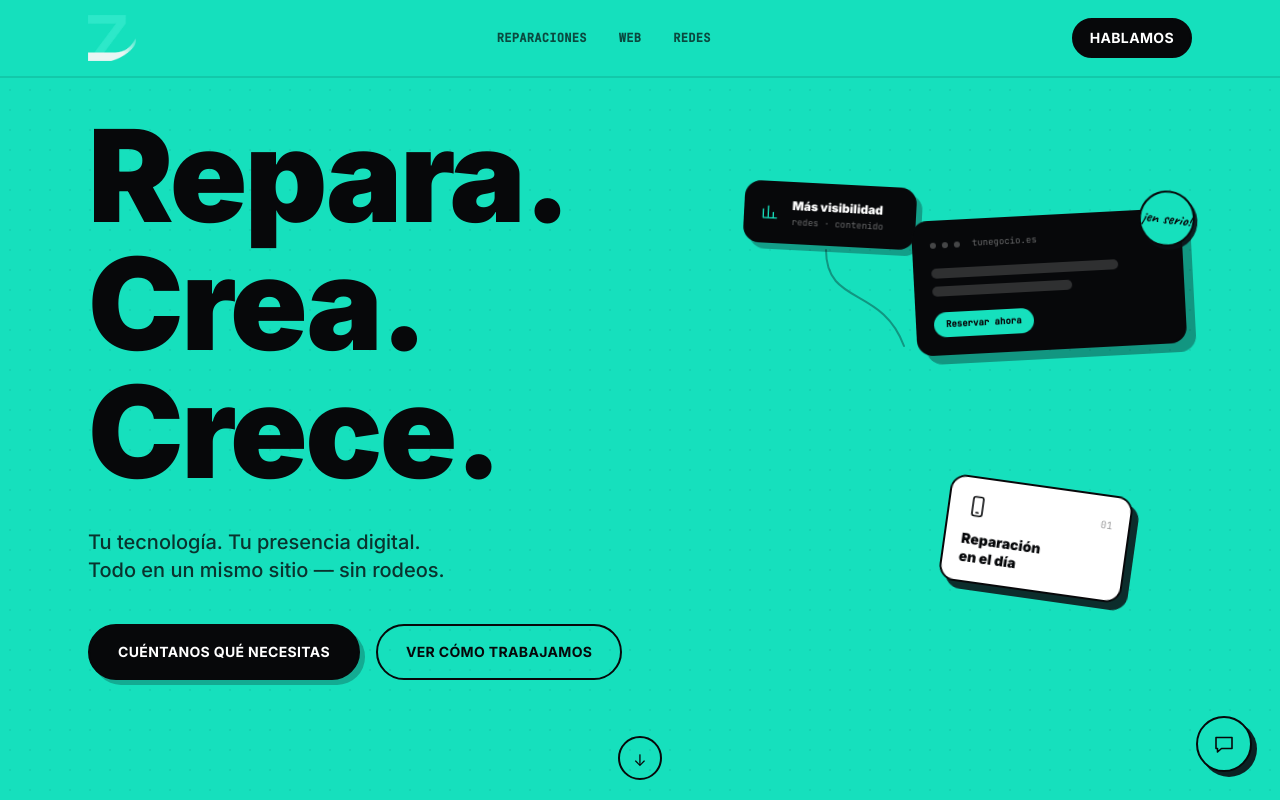
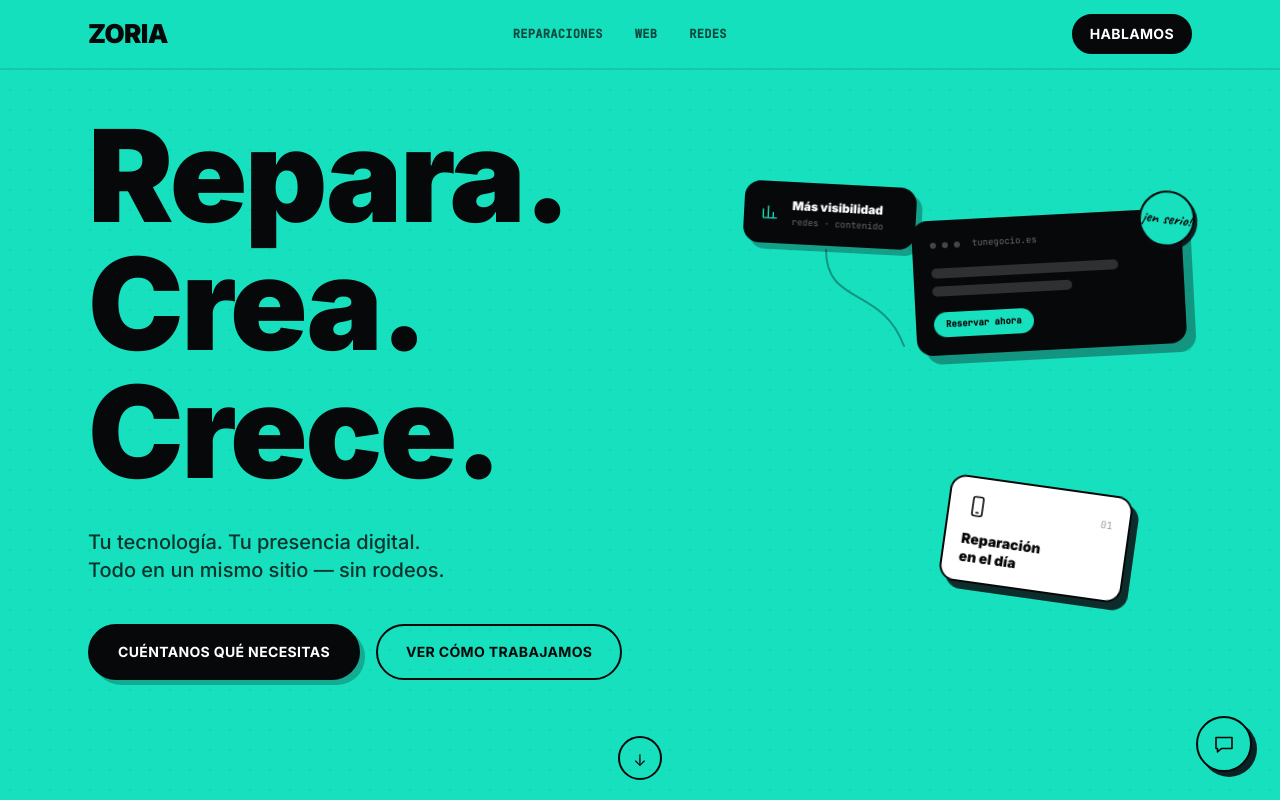
Before and after one commit to carlosfernandezdominguez99-dot/zoria-web, a Next.js app: page / in a window 1280 px wide. Shown: the top 800 px of the page. Built offline with nearby package versions, Linux system fonts and the light colour scheme.

Commit message:
Header: dejar solo el texto ZORIA, quitar logo

```diff
--- a/src/components/Navbar.tsx
+++ b/src/components/Navbar.tsx
@@ -1,6 +1,4 @@
 "use client";
-
-import ZoriaLogo from "./ZoriaLogo";
 
 const links = [
   { href: "#reparaciones", label: "Reparaciones" },
@@ -12,8 +10,8 @@ export default function Navbar() {
   return (
     <header className="fixed inset-x-0 top-0 z-50 border-b-2 border-graphite-950/10 bg-zoria-blue/90 backdrop-blur-md">
       <div className="mx-auto flex max-w-6xl items-center justify-between px-5 py-3.5 sm:px-6">
-        <a href="#top" className="flex items-center">
-          <ZoriaLogo className="h-11 w-11 sm:h-12 sm:w-12" />
+        <a href="#top" className="text-[22px] font-black leading-none tracking-tight text-graphite-950 sm:text-[26px]">
+          ZORIA
         </a>
 
         <nav className="hidden items-center gap-8 font-mono text-xs font-bold uppercase tracking-wide text-graphite-950/70 md:flex">
```
